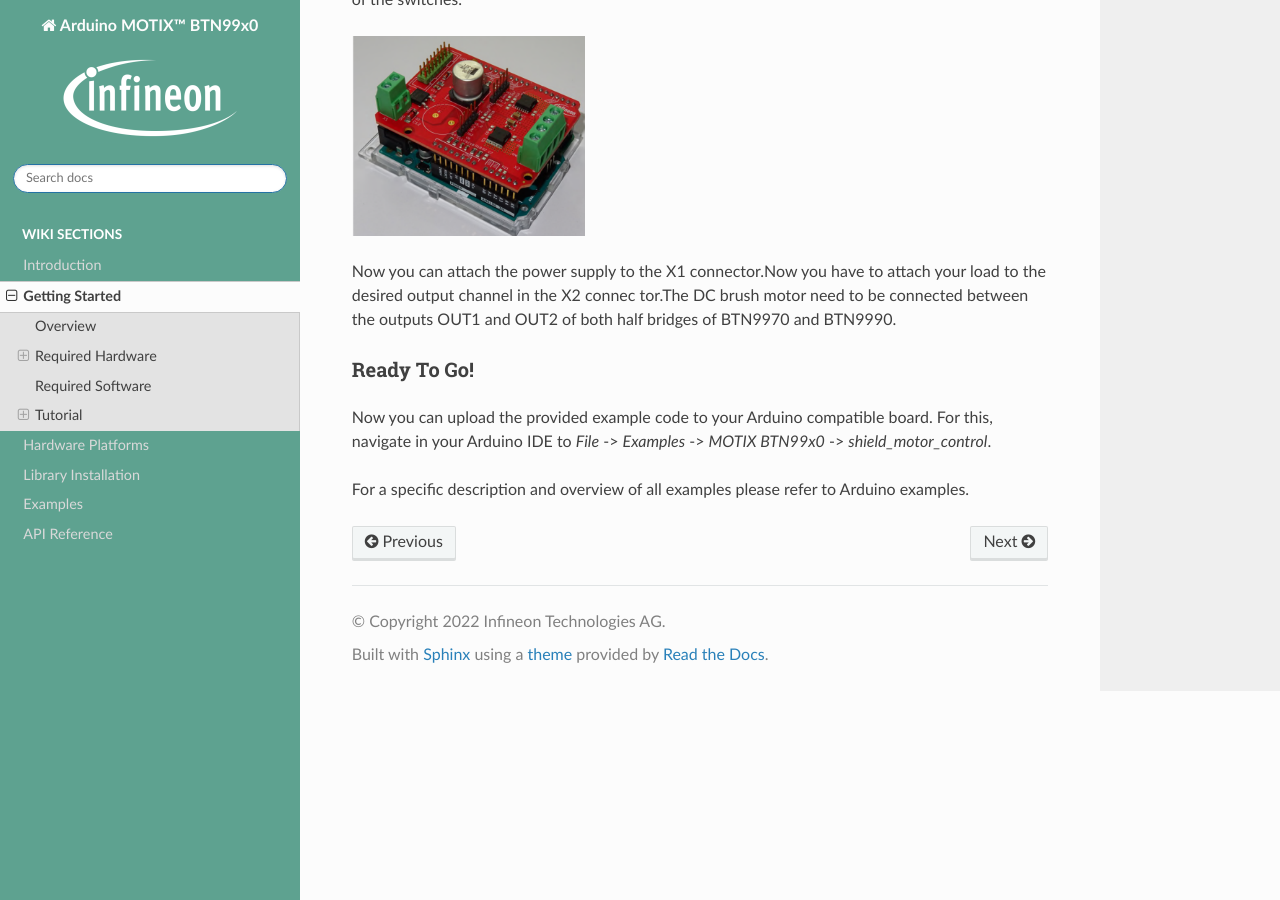
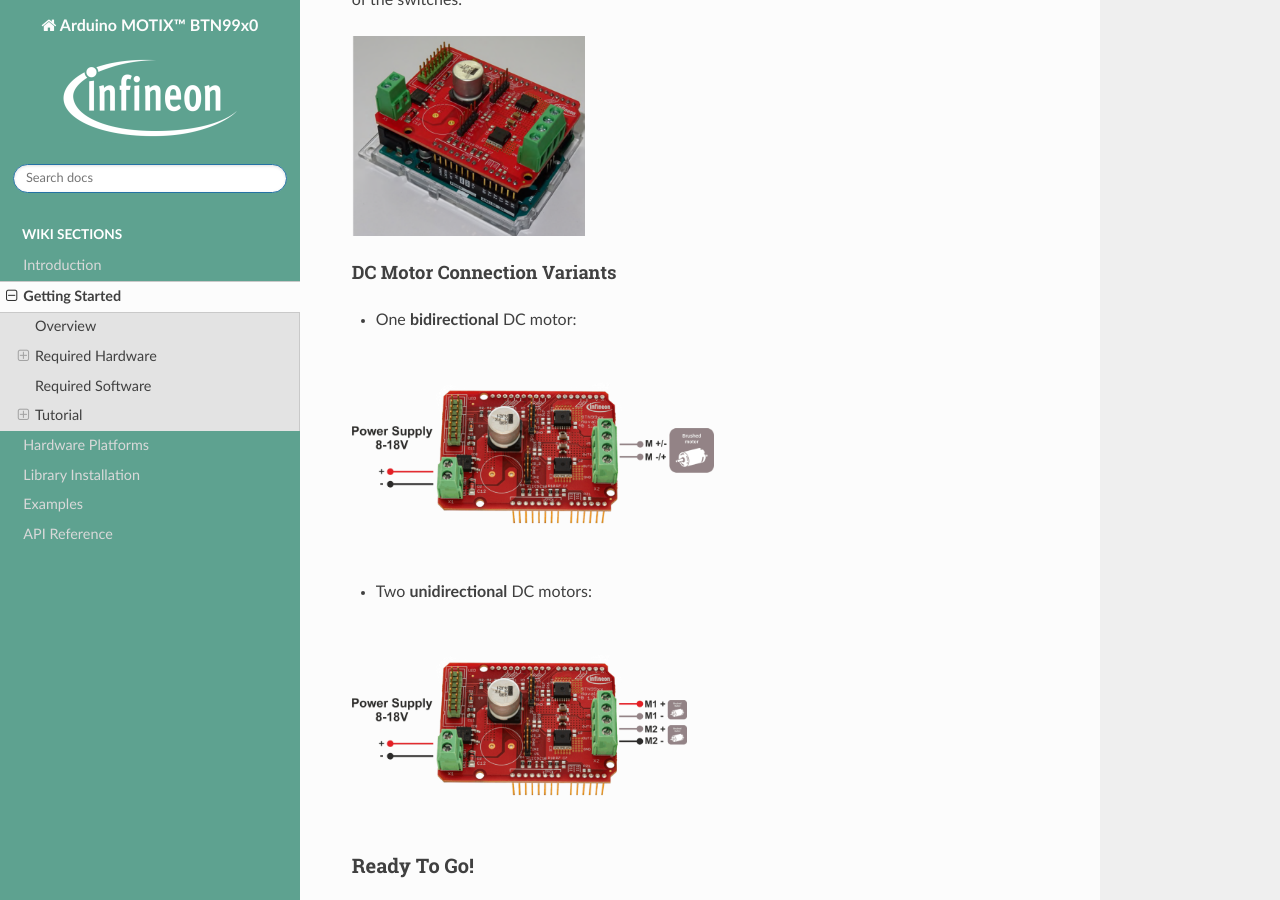
Before and after one commit to Infineon/arduino-motix-btn99x0, a Sphinx documentation site: the page built from docs/getting-started.rst, in a window 1280 px wide and 900 px high, scrolled down 2186 px. Built offline with Sphinx 7.4.7 and the Read the Docs theme 2.0.0, drawn with Linux system fonts in a browser that asks for light colours.

Commit message:
add known issues and connection diagrams

```diff
--- a/docs/getting-started.rst
+++ b/docs/getting-started.rst
@@ -68,7 +68,18 @@
 .. image:: img/arduino-btn99x0-stack.PNG
     :height: 200
 
-Now you can attach the power supply to the X1 connector.Now you have to attach your load to the desired output channel in the X2 connec                                                                                                                                                                                                                                                                tor.The DC brush motor need to be connected between the outputs OUT1 and OUT2 of both half bridges of BTN9970 and BTN9990.
+DC Motor Connection Variants
+^^^^^^^^^^^^^^^^^^^^^^^^^^^^
+
+* One **bidirectional** DC motor:
+
+.. image:: img/dc_shield_motor_con_1.png
+    :height: 200
+
+* Two **unidirectional** DC motors:
+
+.. image:: img/dc_shield_motor_con_2.png
+    :height: 200
 
 Ready To Go!
 """"""""""""
```
Also changed, not shown: docs/hw-platforms.rst (+7 -0 lines), docs/img/dc_shield_motor_con_1.png (added), docs/img/dc_shield_motor_con_2.png (added).
